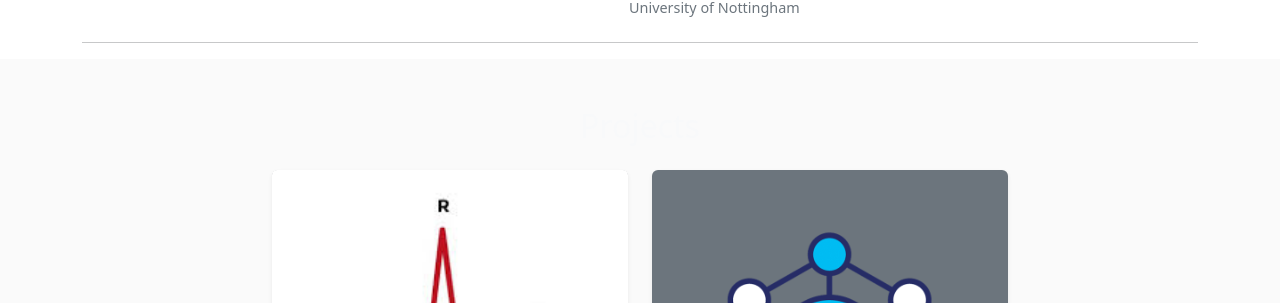
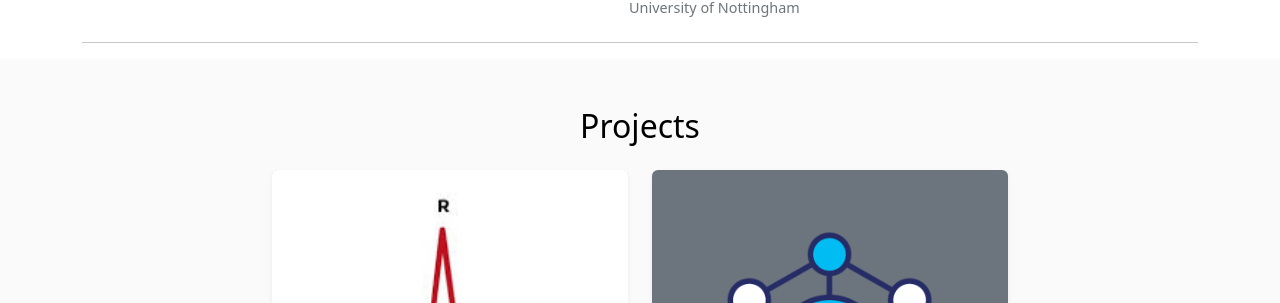
Before and after one commit to Ads98/Ads98.github.io, a Jekyll site: the page built from index.md, in a window 1280 px wide. Shown: the part 1135-1438 px from the top of the page. Built offline with Jekyll 4.4.1, drawn with Linux system fonts in a browser that asks for light colours.

Commit message:
Added smoothed tranistion for dark mode

```diff
--- a/assets/css/custom.css
+++ b/assets/css/custom.css
@@ -79,8 +79,19 @@ body.dark-mode .navbar-toggler-icon {
   color: #fff;
   border: none;
 }
+.projects-section h2 {
+  color: #000;
+}
 
+body.dark-mode .projects-section h2 {
+  color: #f8f9fa;
+}
 /* 🌙 Dark mode overrides */
+/* ✅ Smooth transitions for theme changes */
+body, .navbar, .projects-section, .card, .text-muted {
+  transition: background-color 0.3s ease, color 0.3s ease;
+}
+
 body.dark-mode {
   background-color: #121212 !important;
   color: #f8f9fa !important;
--- a/index.md
+++ b/index.md
@@ -59,7 +59,7 @@ I find that my greatest joys in work come from research — diving into complex
 ---
 
 <!-- ✅ Projects Section - Full Width -->
-<section class="projects-section text-light py-5" style="width: 100vw; margin-left: calc(-50vw + 50%);">
+<section class="projects-section py-5" style="width: 100vw; margin-left: calc(-50vw + 50%);">
   <div class="container">
     <h2 class="text-center mb-4">Projects</h2>
     <div class="row justify-content-center">
```
